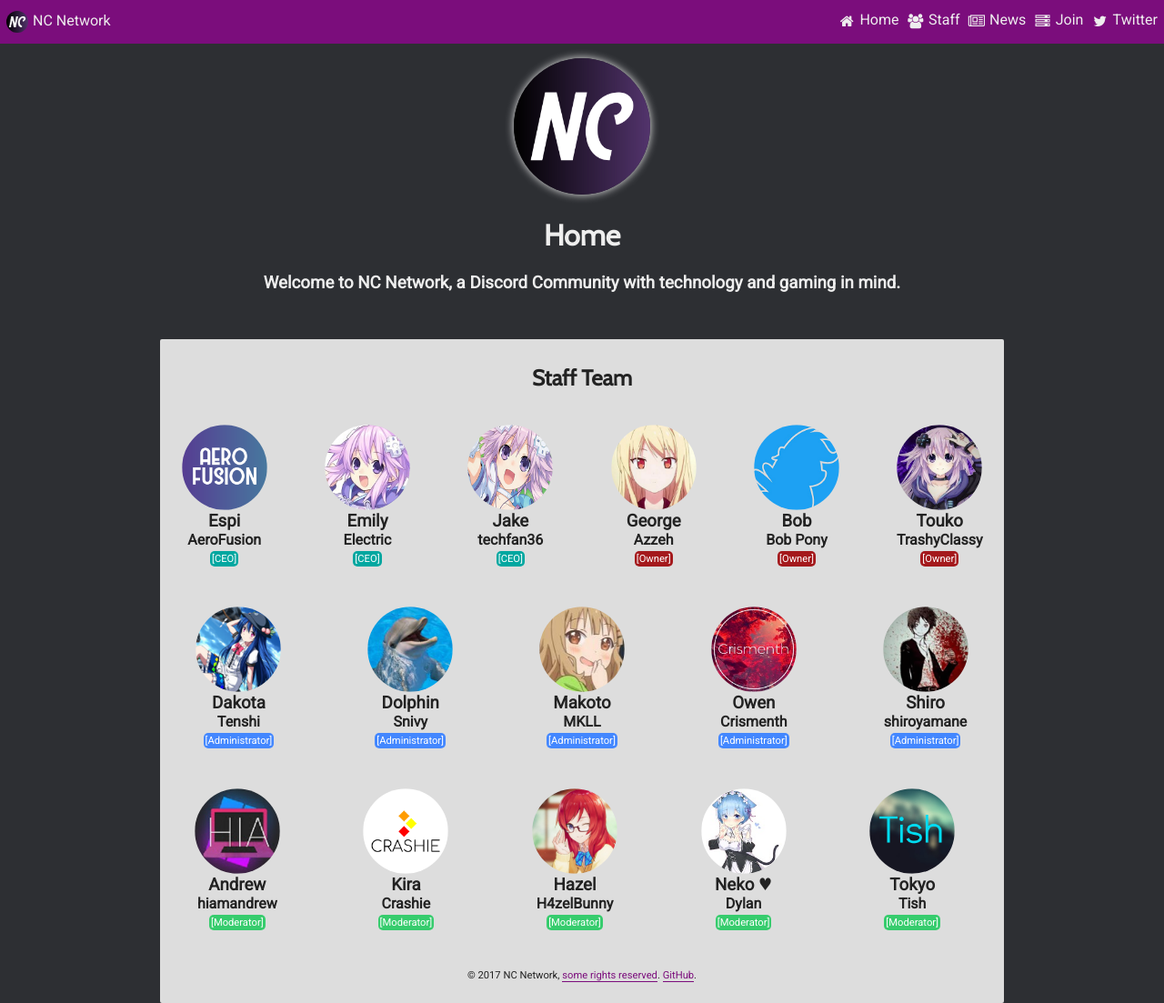
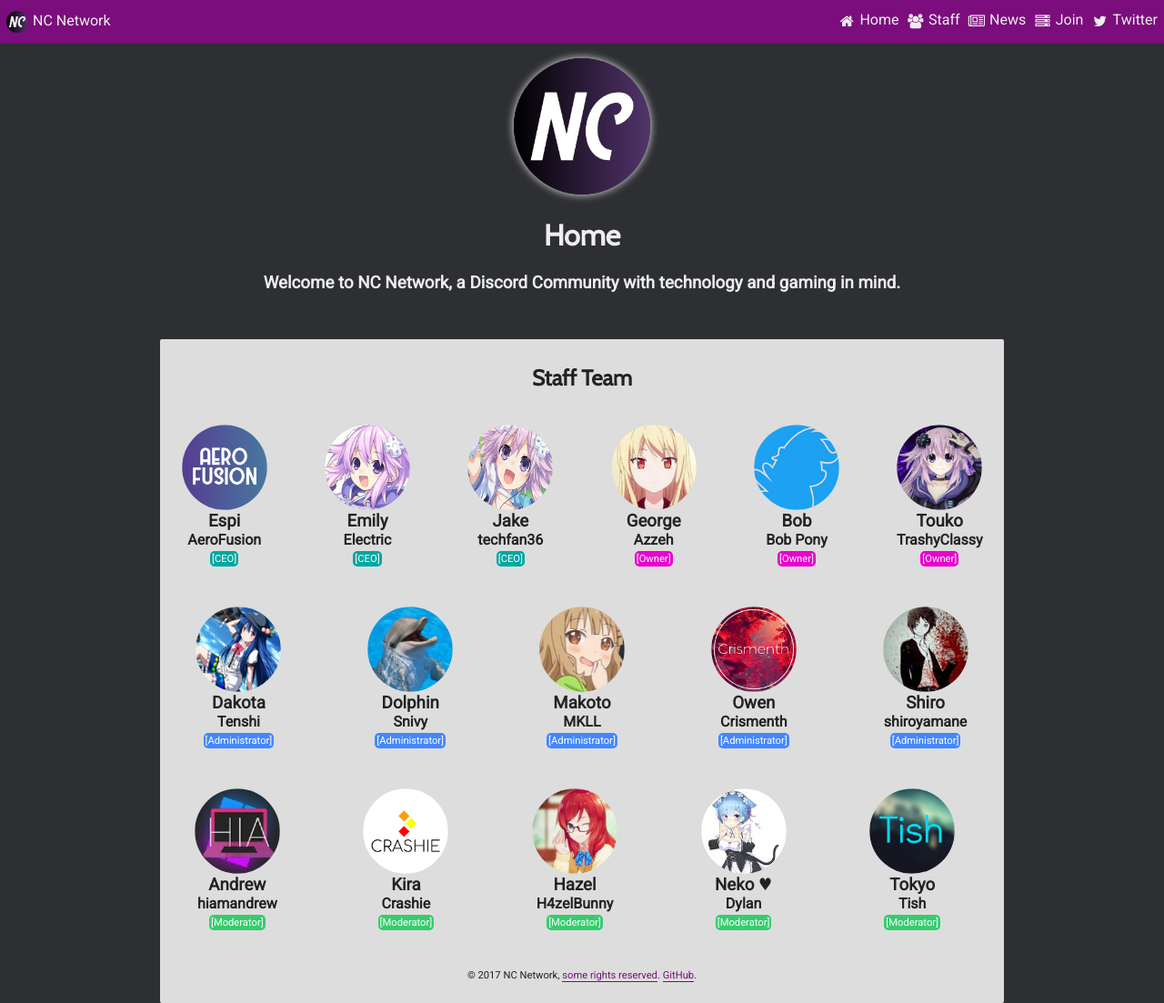
Before and after one commit to xwinbyte/NetskyWebsite, a Jekyll site: the page built from index.html, in a window 1280 px wide and 1103 px high. Shown: the whole window at 91% size. Built offline with Jekyll 4.4.1, drawn with Linux system fonts in a browser that asks for light colours.

Commit message:
Update style.scss

```diff
--- a/css/style.scss
+++ b/css/style.scss
@@ -150,7 +150,7 @@ article {
   background-color: #00a7a0;
 }
 
-.manager {
+.owner {
   background-color: #e900cd;
 }
 
```
